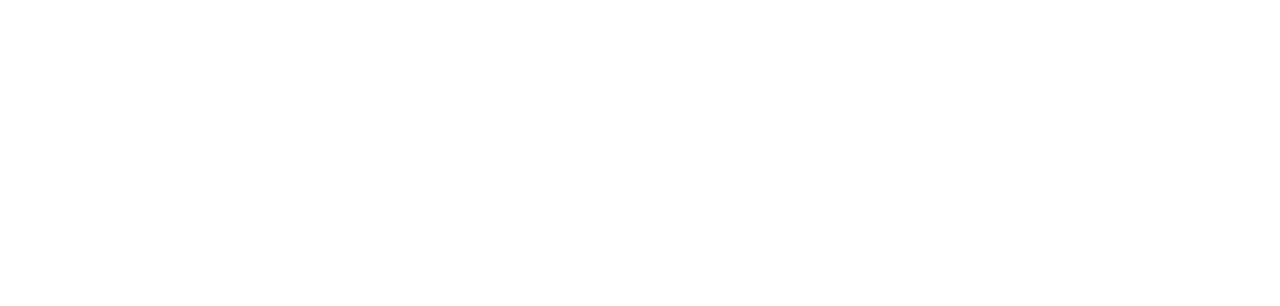
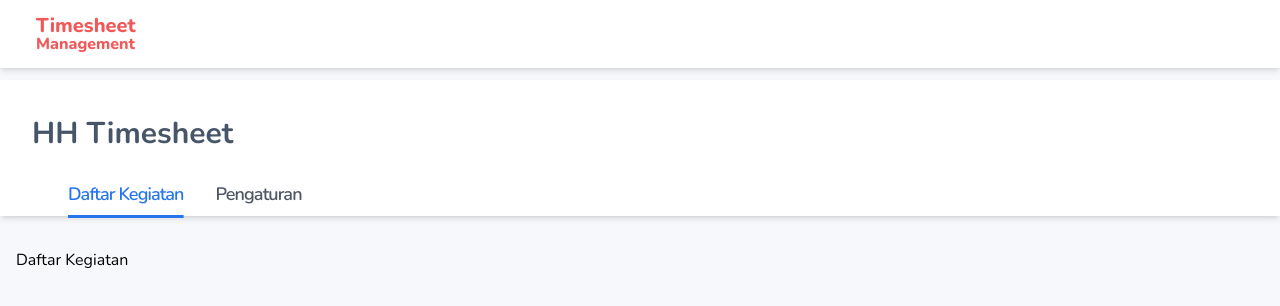
Before and after one commit to naeljeff/happy-homes-test, a React (Create React App) app: page / in a window 1280 px wide. Shown: the top 306 px of the page. Built offline with nearby package versions, Linux system fonts and the light colour scheme.

Commit message:
Finished header and nav

```diff
--- a/src/App.js
+++ b/src/App.js
@@ -1,7 +1,34 @@
+// Import libraries
+import { useState } from "react";
+
+// Import components
+import Navigation from "./Navigation/Nav";
+import Header from "./Components/Header";
+import DaftarKegiatan from "./Components/DaftarKegiatan";
+import Pengaturan from "./Components/Pengaturan";
+
 function App() {
-  return <>
+  // State for navigation
+  const [activeTab, setActiveTab] = useState("daftarKegiatan");
 
-  </>
+  const renderContent = () => {
+    if (activeTab === "daftarKegiatan") return <DaftarKegiatan />;
+    else if (activeTab === "pengaturan") return <Pengaturan />;
+  };
+
+  return (
+    <>
+      <div className="min-h-screen bg-[#F7F8FB]">
+        <Header />
+
+        <Navigation activeTab={activeTab} setActiveTab={setActiveTab} />
+        {/* Content */}
+        <div className="container mx-auto p-4">
+          <div className="mt-4">{renderContent()}</div>
+        </div>
+      </div>
+    </>
+  );
 }
 
 export default App;
--- /dev/null
+++ b/src/Components/DaftarKegiatan.jsx
@@ -0,0 +1,5 @@
+const DaftarKegiatan = () => {
+  return <div>Daftar Kegiatan</div>;
+};
+
+export default DaftarKegiatan;
--- /dev/null
+++ b/src/Components/Header.jsx
@@ -0,0 +1,16 @@
+import React from "react";
+
+const Header = () => {
+  return (
+    <header className="bg-white shadow-md p-2">
+      <div className="flex flex-col ml-6 p-1">
+        <h1 className=" text-[#F15858] text-xl font-extrabold">Timesheet</h1>
+        <h2 className=" text-[#F15858] text-md font-extrabold -mt-2">
+          Management
+        </h2>
+      </div>
+    </header>
+  );
+};
+
+export default Header;
--- /dev/null
+++ b/src/Components/Pengaturan.jsx
@@ -0,0 +1,9 @@
+const Pengaturan = () => {
+  return (
+    <div>
+      Pengaturan
+    </div>
+  )
+}
+
+export default Pengaturan
--- /dev/null
+++ b/src/Navigation/Nav.jsx
@@ -0,0 +1,56 @@
+const Nav = ({ activeTab, setActiveTab }) => {
+  return (
+    <>
+      <div className="bg-white shadow-md p-7 mt-3 pb-0">
+        <h2 className="text-3xl font-bold mb-7 ml-1 mt-2 text-slate-600">
+          HH Timesheet
+        </h2>
+
+        <div className="flex mb-0 ml-10 pb-2">
+          <button
+            onClick={() => setActiveTab("daftarKegiatan")}
+            className={`
+          text-lg
+          tracking-tighter
+          font-semibold
+
+          ${
+            activeTab === "daftarKegiatan"
+              ? `underline
+          underline-offset-[15px]
+          decoration-[3px]
+          text-[#2775EC]`
+              : `text-gray-600`
+          }
+          `}
+          >
+            Daftar Kegiatan
+          </button>
+
+          <button
+            onClick={() => setActiveTab("pengaturan")}
+            className={`
+          text-lg
+          tracking-tighter
+          font-semibold
+          ml-8
+
+          ${
+            activeTab === "pengaturan"
+              ? `underline
+          underline-offset-[15px]
+          decoration-[3px]
+          text-[#2775EC]`
+              : `text-gray-600`
+          }
+          `}
+          >
+            Pengaturan
+          </button>
+        </div>
+      </div>
+    </>
+  );
+};
+
+export default Nav;
--- a/src/Style/index.css
+++ b/src/Style/index.css
@@ -7,4 +7,5 @@
   padding: 0;
   box-sizing: border-box;
   font-family: "Nunito", sans-serif;
+
 }
```
